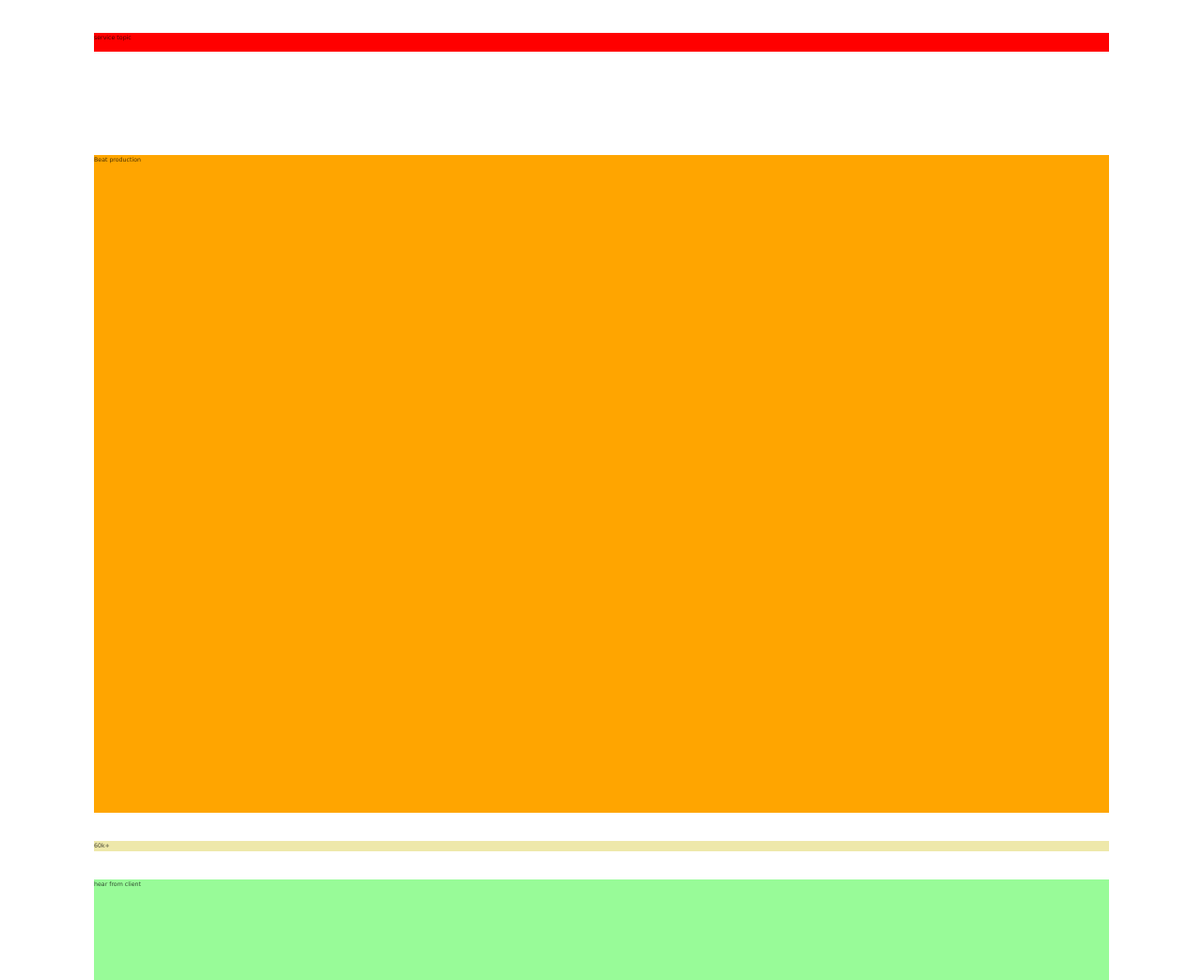
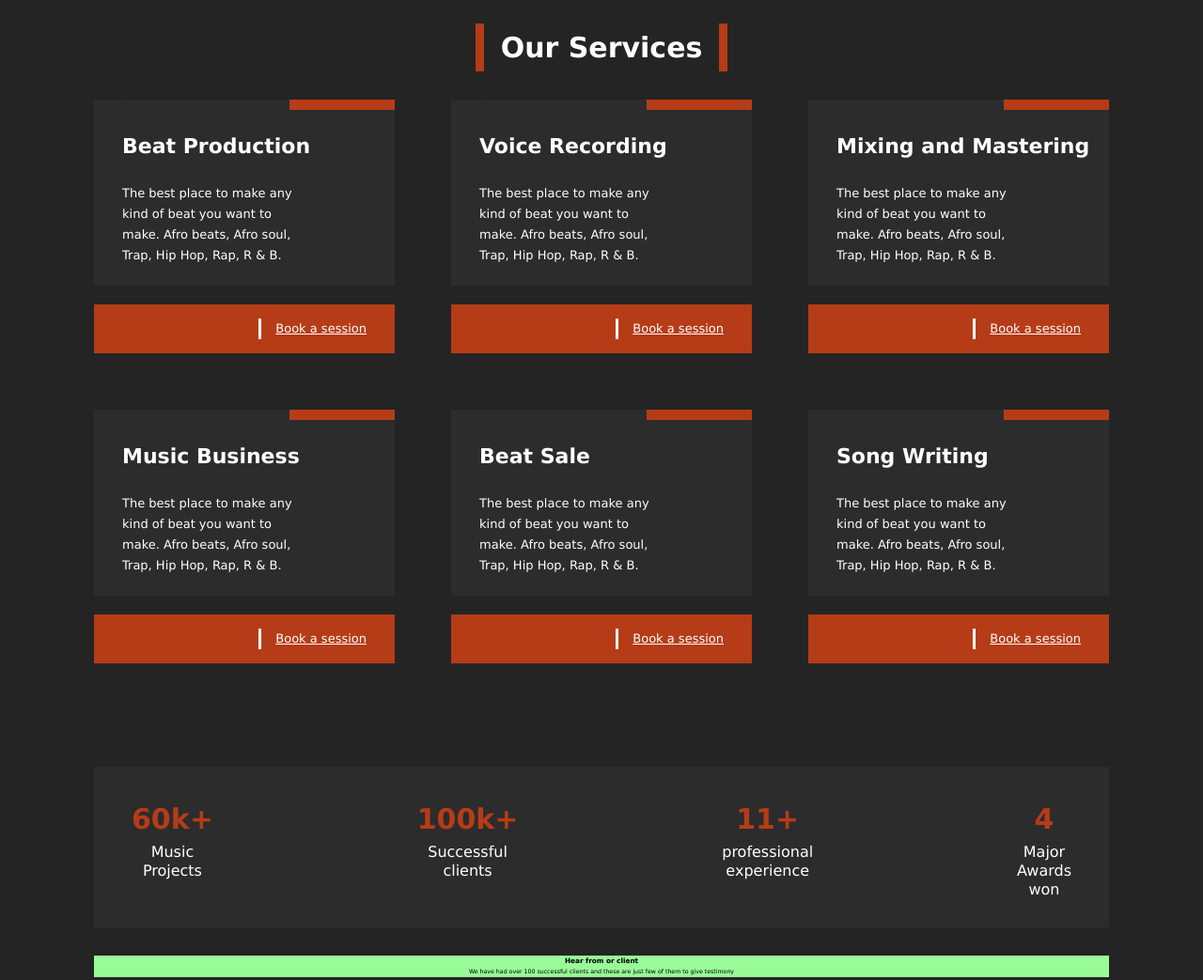
Before and after one commit to Mclakes/Oba-Beat, a website: page index.html in a window 1280 px wide. Shown: the part 1240-2283 px from the top of the page at 94% size. Drawn offline with Linux system fonts and the light colour scheme.

Commit message:
work in progress

```diff
--- a/index.html
+++ b/index.html
@@ -12,7 +12,7 @@
     <link rel="preconnect" href="https://fonts.gstatic.com" crossorigin>
 
 
-    <title>RealtyPro</title>
+    <title>Oba Beats</title>
 </head>
 <body>
    <div class="container">
@@ -72,19 +72,70 @@
         </div>
 
         <div class="service">
-            service topic
+            <h2>Our Services</h2>
         </div>
 
         <div class="features">
-            Beat production
+            <div class="features__topic">
+                <div class="features__top">""</div>
+                <h3 class="features__heading">Beat Production</h3>
+                <p class="features__text">The best place to make any kind of beat you want to make. Afro beats, Afro soul, Trap, Hip Hop, Rap, R & B. </p>
+                <div class="features__link"><a href="#" class="features__links">Book a session</a></div>
+            </div>
+            <div class="features__topic">
+                <div class="features__top">""</div>
+                <h3 class="features__heading">Voice Recording</h3>
+                <p class="features__text">The best place to make any kind of beat you want to make. Afro beats, Afro soul, Trap, Hip Hop, Rap, R & B. </p>
+                <div class="features__link"><a href="#" class="features__links">Book a session</a></div>
+            </div>
+            <div class="features__topic">
+                <div class="features__top">""</div>
+                <h3 class="features__heading">Mixing and Mastering</h3>
+                <p class="features__text">The best place to make any kind of beat you want to make. Afro beats, Afro soul, Trap, Hip Hop, Rap, R & B. </p>
+                <div class="features__link"><a href="#" class="features__links">Book a session</a></div>
+            </div>
+            <div class="features__topic">
+                <div class="features__top">""</div>
+                <h3 class="features__heading">Music Business</h3>
+                <p class="features__text">The best place to make any kind of beat you want to make. Afro beats, Afro soul, Trap, Hip Hop, Rap, R & B. </p>
+                <div class="features__link"><a href="#" class="features__links">Book a session</a></div>
+            </div>
+            <div class="features__topic">
+                <div class="features__top">""</div>
+                <h3 class="features__heading">Beat Sale</h3>
+                <p class="features__text">The best place to make any kind of beat you want to make. Afro beats, Afro soul, Trap, Hip Hop, Rap, R & B. </p>
+                <div class="features__link"><a href="#" class="features__links">Book a session</a></div>
+            </div>
+            <div class="features__topic">
+                <div class="features__top">""</div>
+                <h3 class="features__heading">Song Writing</h3>
+                <p class="features__text">The best place to make any kind of beat you want to make. Afro beats, Afro soul, Trap, Hip Hop, Rap, R & B. </p>
+                <div class="features__link"><a href="#" class="features__links">Book a session</a></div>
+            </div>
         </div>
 
         <div class="award">
-            60k+
+            <div class="award__pair award__pair--1">
+                    <h2 class="award__pair--value">60k+</h2>
+                    <p class="award__pair--text">Music Projects</p>
+                </div>
+                <div class="award__pair award__pair--2">
+                    <h2 class="award__pair--value ">100k+</h2>
+                    <p class="award__pair--text">Successful clients</p>
+                </div>
+                <div class="award__pair award__pair--3">
+                    <h2 class="award__pair--value">11+</h2>
+                    <p class="award__pair--text">professional experience</p>
+                </div>
+                <div class="award__pair award__pair--4">
+                    <h2 class="award__pair--value">4</h2>
+                    <p class="award__pair--text">Major Awards won</p>
+                </div>
         </div>
 
         <div class="feedback__topic">
-            hear from client
+            <h3>Hear from or client</h3>
+            <p>We have had over 100 successful clients and these are just few of them to give testimony</p>
         </div>
 
         <div class="feedback__section">
--- a/sass/base/_base.scss
+++ b/sass/base/_base.scss
@@ -19,12 +19,13 @@ body {
 
     // padding: 2rem;
 
-    color: $color-black-dark;
+    // background-color: $color-black-dark;
+    background-color: #242424;
 }
 
 .container {
     display: grid;
-    grid-template-rows: 60rem repeat(2, min-content) 10rem 70rem min-content 65rem repeat(3, min-content);
+    grid-template-rows: 60rem repeat(3, min-content) 60rem repeat(2, min-content) 65rem repeat(3, min-content);
 
     grid-template-columns: [left-border-start] 10rem [left-border-end center-start] repeat(6, [col-start] minmax(14rem, 1fr) [col-end] ) [center-end right-border-start] 10rem [right-border-end] ;
 
--- a/sass/main.scss
+++ b/sass/main.scss
@@ -13,42 +13,29 @@
 @import "layouts/_header.scss";
 
 @import "pages/_about.scss";
+@import "pages/_award.scss";
 @import "pages/_home.scss";
 @import "pages/_newsletter.scss";
-@import "pages/_service.scss";
+@import "pages/_features.scss";
+@import "pages/feedback";
 @import "pages/_top.scss";
 
 
 .service {
     grid-row: 4/5;
     grid-column: center-start/center-end;
-    background-color: red;
-    height: 2rem;
-}
+    background-color: inherit;
 
-.features {
-    grid-row: 5/6;
-    grid-column: center-start/center-end;
-    background-color: orange;
-}
+    text-align: center;
+    color: $color-white;
+    font-size: 2rem;
 
-.award {
-
-    grid-row: 6/7;
-    grid-column: center-start/center-end;
-    background-color: palegoldenrod;
-}
-
-.feedback__topic {
-    grid-row: 7/8;
-    grid-column: center-start/center-end;
-    background-color: palegreen;
-}
-
-.feedback__section {
-    grid-row: 8/9;
-    grid-column: center-start/center-end;
-    background-color: paleturquoise;
+    & > h2 {
+        display: inline-block;
+        padding: 0 1.8rem;
+        border-left: 0.9rem solid $color-primary;
+        border-right: 0.9rem solid $color-primary;
+    }
 }
 
 .footer {
--- a/sass/pages/_about.scss
+++ b/sass/pages/_about.scss
@@ -2,7 +2,9 @@
     &__text {
         grid-row: 2/3;
         grid-column: center-start/col-end 3;
-        background-color: $color-black-dark;
+        // background-color: $color-black-dark;
+        background-color: inherit;
+        color: $color-white;
     }
 
     &__heading {
--- /dev/null
+++ b/sass/pages/_award.scss
@@ -0,0 +1,29 @@
+.award {
+
+    grid-row: 6/7;
+    grid-column: center-start/center-end;
+    background-color: #2c2c2c;
+
+    display: grid;
+    grid-template-columns: repeat(4, min-content);
+    justify-content: space-between;
+    box-sizing: content-box;
+    // border: 0.5rem solid red;
+    justify-items: center;
+
+    margin-top: 8rem;
+    padding: 3rem 4rem;
+    font-size: 1.6rem;
+
+    &__pair {
+        text-align: center;
+        &--value {
+            font-size: 3rem;
+            color: $color-primary;
+        }
+        &--text {
+            color: $color-white;
+            line-height: 2rem;
+        }
+    }
+}
--- /dev/null
+++ b/sass/pages/_features.scss
@@ -0,0 +1,72 @@
+.features {
+    grid-row: 5/6;
+    grid-column: center-start/center-end;
+    background-color: inherit;
+    color: $color-white;
+
+    display: grid;
+    grid-template-rows: repeat(2, 1fr);
+    grid-template-columns:  repeat(3, 1fr);
+    grid-gap: 6rem;
+
+    // margin-bottom: 100rem;
+
+    // padding-left: 3rem;
+
+    &__topic {
+        // padding-left: 3rem;
+        background-color: #2c2c2c;
+        display: flex;
+        flex-direction: column;
+        justify-content: space-between;
+    }
+
+    &__top {
+        content: "";
+        visibility: visible;
+        background-color: blue;
+        color: #2c2c2c;
+        background-image: linear-gradient(to right, #2c2c2c 0%, #2c2c2c 65%,  $color-primary 65%);
+        padding-left: 3rem;
+
+        &-2 {
+            content: "";
+            font-size: 2;
+             visibility: visible;
+            background-color: #242424;
+            color: #2c2c2c;
+            background-image:linear-gradient(to#242424);
+        }
+    }
+
+    &__heading {
+        font-size: 2.2rem;
+        margin: 2rem 0;
+        padding-left: 3rem;
+    }
+
+    &__text {
+        font-size: 1.3rem;
+        line-height: 2.2rem;
+        width: 60%;
+        margin-bottom: 2rem;
+        padding-left: 3rem;
+    }
+
+    &__link {
+        background-color: $color-primary;
+        font-size: 1.3rem;
+        text-align: right;
+        padding: 1.5rem;
+        box-sizing: content-box;
+        border-top: 2rem solid #242424; //na still here we dey
+
+        &s {
+            padding: 0 1.5rem;
+            display: inline-block;
+            border-left: 0.3rem solid $color-white;
+            text-decoration: underline;
+            color: $color-white;
+        }
+    }
+}
--- /dev/null
+++ b/sass/pages/_feedback.scss
@@ -0,0 +1,16 @@
+.feedback {
+    &__topic {
+        grid-row: 7/8;
+        grid-column: center-start/center-end;
+        background-color: palegreen;
+
+        text-align: center;
+        // margin: 3rem auto;
+    }
+
+    &__section {
+        grid-row: 8/9;
+        grid-column: center-start/center-end;
+        background-color: paleturquoise;
+    }
+}
--- a/sass/pages/_newsletter.scss
+++ b/sass/pages/_newsletter.scss
@@ -3,7 +3,7 @@
     grid-column: center-start/center-end;
     background-color: #8C2F12;
     width: 70%;
-    margin: -4rem auto 1rem auto;
+    margin: -5rem auto 1rem auto;
     padding: 3.5rem 3rem;
     border-radius: 1rem 0 1rem 0;
     font-size: 2rem;
@@ -25,7 +25,7 @@
         margin-left: 3rem;
     }
     &__input {
-        width: 45rem;
+        width: 30rem;
         padding-left: 1rem;
         border-radius: .8rem;
     }
--- a/sass/pages/_top.scss
+++ b/sass/pages/_top.scss
@@ -47,6 +47,7 @@
 
     &__name {
         color: $color-header;
+        font-size: 2.6rem;
     }
 
     &__navbar {
```
Also changed, not shown: css/style.css, sass/pages/_service.scss (deleted).
